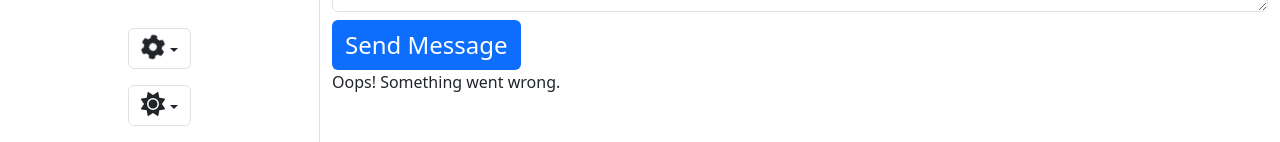
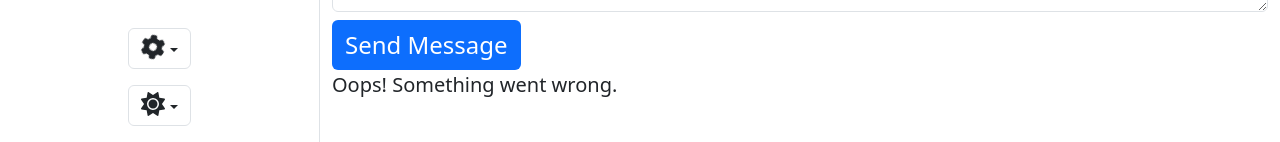
Before and after one commit to proto-codes/protocodes, a React (Create React App) app: page /contact in a window 1280 px wide. Both pictures are taken after typing "Sample", "name@example.com", "Sample", "Sample" into the empty fields and a click on the button "Send Message". Shown: the part 658-800 px from the top of the page. Built offline with nearby package versions, Linux system fonts and the light colour scheme; a web font is replaced by a local one.

Commit message:
made little changes

```diff
--- a/public/index.html
+++ b/public/index.html
@@ -8,15 +8,10 @@
     <meta name="description" content="Explore the portfolio of a skilled full stack developer specializing in React, Vue, Node, PHP (Laravel), and Python (Django). Discover innovative projects, coding expertise, and creative solutions." />
     <meta name="robots" content="index, follow">
 
-    <meta property="og:title" content="Portfolio">
-    <meta property="og:description" content="Explore the projects and skills of ProtoCodes, a versatile full stack developer skilled in React, Vue, Node, PHP (Laravel), and Python (Django).">
-    <meta property="og:image" content="%PUBLIC_URL%/my_image.png">
-    <meta property="og:url" content="https://protocodes.vercel.app/">
-
-
     <link rel="apple-touch-icon" sizes="180x180" href="%PUBLIC_URL%/apple-touch-icon.png">
     <link rel="icon" type="image/png" sizes="32x32" href="%PUBLIC_URL%/favicon-32x32.png">
     <link rel="icon" type="image/png" sizes="16x16" href="%PUBLIC_URL%/favicon-16x16.png">
+
     <!--
       manifest.json provides metadata used when your web app is installed on a
       user's mobile device or desktop. See https://developers.google.com/web/fundamentals/web-app-manifest/
--- a/src/components/ContactSec.jsx
+++ b/src/components/ContactSec.jsx
@@ -100,7 +100,7 @@ function ContactSec() {
                         {isSubmitting ? 'Sending...' : 'Send Message'}
                     </button>
                 </form>
-                {status && <p>{status}</p>}
+                {status && <p className='fs-5'>{status}</p>}
             </div>
         </section>
     </div>
```
Also changed, not shown: public/my_image.png (deleted).
